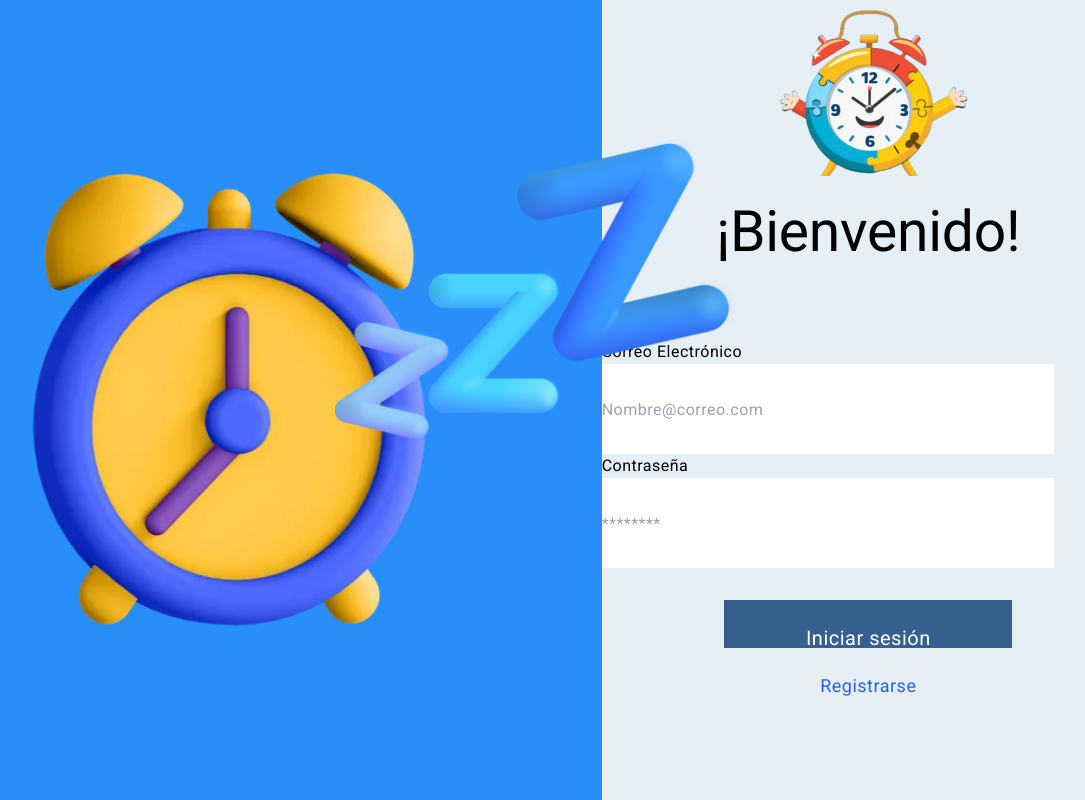
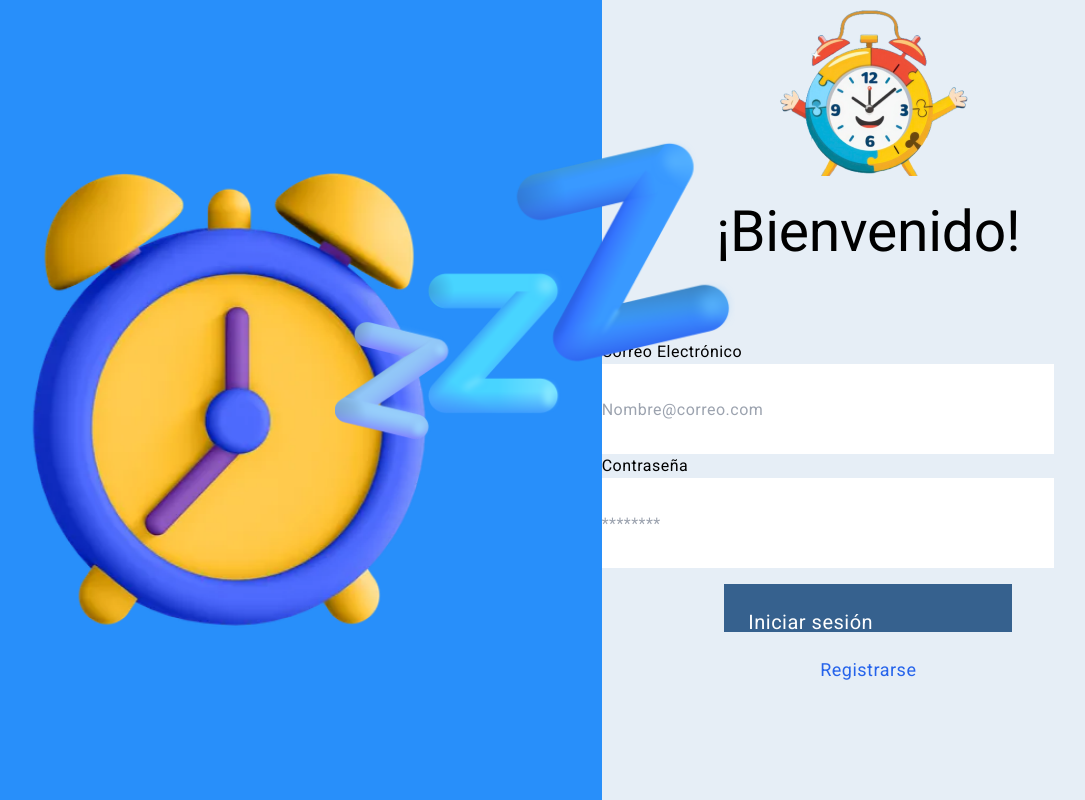
Before and after one commit to CamiloCastro-23/MISW4302-Proyecto, an Angular app: page /login in a window 1280 px wide. Shown: the whole page, without its empty margins (145-1230 px from the left). Built offline with nearby package versions, Linux system fonts and the light colour scheme.

Commit message:
dashboard router link

```diff
--- a/src/app/alarm-app/alarm-app-routing.module.ts
+++ b/src/app/alarm-app/alarm-app-routing.module.ts
@@ -1,8 +1,30 @@
 import { NgModule } from '@angular/core';
 import { RouterModule, Routes } from '@angular/router';
+import path from 'path';
+import { LayoutComponent } from './pages/layout/layout.component';
+import { DashboardComponent } from './pages/dashboard/dashboard.component';
+import { RewardsComponent } from './pages/rewards/rewards.component';
 
-const routes: Routes = [];
-
+const routes: Routes = [
+  {
+    path: '',
+    component: LayoutComponent,
+    children: [
+      {
+        path: 'users',
+        component: DashboardComponent
+      },
+      {
+        path: 'rewards',
+        component: RewardsComponent
+      },
+      {
+        path: '**',
+        redirectTo: 'users'
+      }
+    ]
+  }
+];
 @NgModule({
   imports: [RouterModule.forChild(routes)],
   exports: [RouterModule]
--- a/src/app/alarm-app/alarm-app.module.ts
+++ b/src/app/alarm-app/alarm-app.module.ts
@@ -7,6 +7,7 @@ import { LoginComponent } from './pages/login/login.component';
 import { DashboardComponent } from './pages/dashboard/dashboard.component';
 import { LayoutComponent } from './pages/layout/layout.component';
 import { MaterialModule } from '../material/material.module';
+import { RewardsComponent } from './pages/rewards/rewards.component';
 
 
 @NgModule({
@@ -14,7 +15,8 @@ import { MaterialModule } from '../material/material.module';
     SidebarComponent,
     LoginComponent,
     DashboardComponent,
-    LayoutComponent
+    LayoutComponent,
+    RewardsComponent
   ],
   imports: [
     CommonModule,
--- a/src/app/alarm-app/pages/layout/layout.component.html
+++ b/src/app/alarm-app/pages/layout/layout.component.html
@@ -1 +1 @@
-<p>layout works!</p>
+<router-outlet></router-outlet>
--- a/src/app/alarm-app/pages/login/login.component.html
+++ b/src/app/alarm-app/pages/login/login.component.html
@@ -39,15 +39,14 @@
         </div>
         <div class="flex justify-center mt-4">
           <!-- Botón de Iniciar Sesión -->
-          <button mat-flat-button color="primary" routerLink="/dashboard"
-            class="!bg-[#36618e] w-72 h-12 mt-4 text-white !text-xl !p-6">
-            Iniciar sesión
-          </button>
+            <a mat-flat-button color="primary" routerLink="/dashboard" class="!bg-[#36618e] w-72 h-12 text-white !text-xl !p-6">
+              Iniciar sesión
+            </a>
         </div>
 
         <div class="w-full flex justify-center mt-6">
           <!-- Enlace para Registrarse -->
-          <a href="#" class="text-blue-600 !text-lg">Registrarse</a>
+          <a href="#" routerLink="/dashboard" class="text-blue-600 !text-lg">Registrarse</a>
         </div>
       </form>
 
--- /dev/null
+++ b/src/app/alarm-app/pages/rewards/rewards.component.html
@@ -0,0 +1 @@
+<p>rewards works!</p>
```
Also changed, not shown: src/app/alarm-app/pages/rewards/rewards.component.ts (added, +10 -0 lines), src/app/alarm-app/pages/rewards/rewards.component.css (added).
